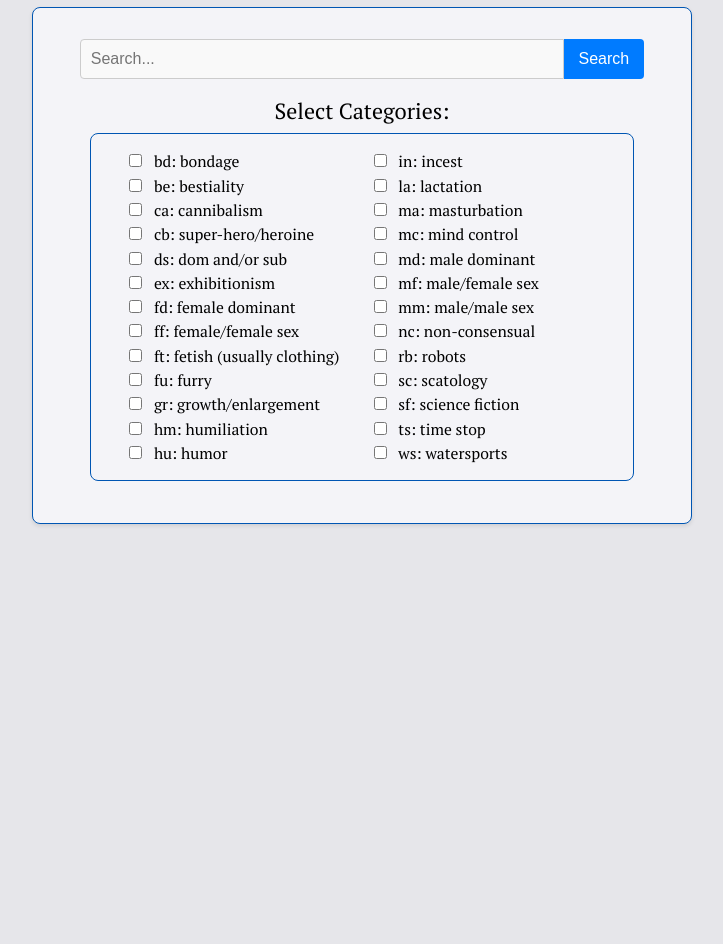
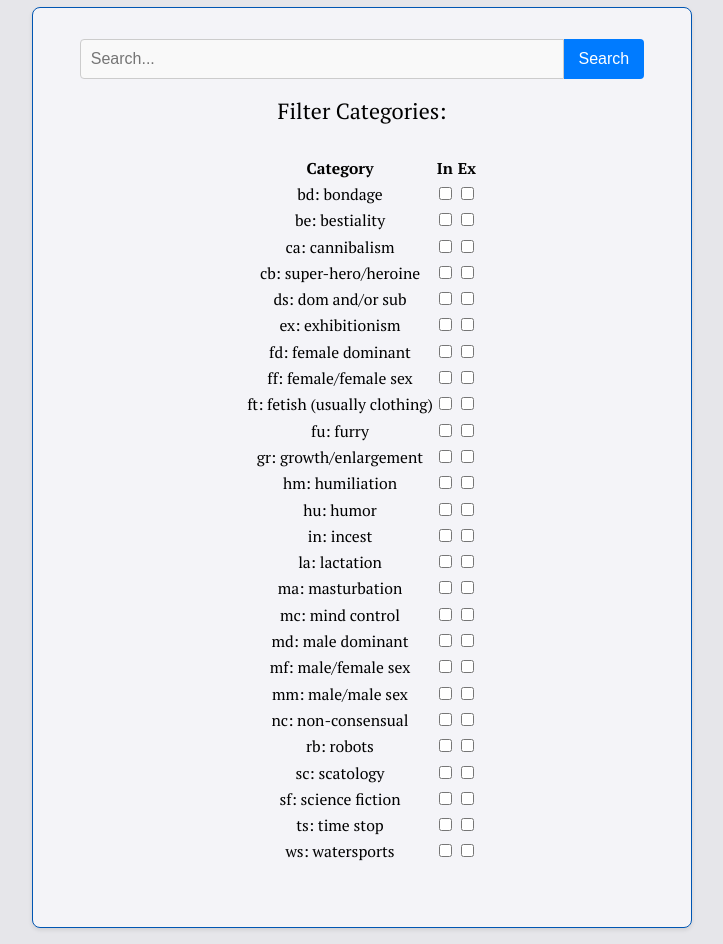
Before and after one commit to nighthxd/mcstories-search-v2, a website: page public/index.html in a window 1280 px wide. Shown: the part 340-1284 px from the top of the page, without its empty margins (278-1001 px from the left). Before the commit the page ends 879 px from the top, so only its background shows below. Drawn offline with Linux system fonts and the light colour scheme.

Commit message:
Adding Exclude

```diff
--- a/public/index.html
+++ b/public/index.html
@@ -34,62 +34,149 @@
 			<button onclick="handleSearchClick()" id="search-button">Search</button>
 		</div>
 
-		<h3>Select Categories:</h3>
-		<div class="categories">
-			<div class="category-group">
-				<input type="checkbox" id="bd" value="https://mcstories.com/Tags/bd.html">
-				<label for="bd">bd: bondage</label><br>
-				<input type="checkbox" id="be" value="https://mcstories.com/Tags/be.html">
-				<label for="be">be: bestiality</label><br>
-				<input type="checkbox" id="ca" value="https://mcstories.com/Tags/ca.html">
-				<label for="ca">ca: cannibalism</label><br>
-				<input type="checkbox" id="cb" value="https://mcstories.com/Tags/cb.html">
-				<label for="cb">cb: super-hero/heroine</label><br>
-				<input type="checkbox" id="ds" value="https://mcstories.com/Tags/ds.html">
-				<label for="ds">ds: dom and/or sub</label><br>
-				<input type="checkbox" id="ex" value="https://mcstories.com/Tags/ex.html">
-				<label for="ex">ex: exhibitionism</label><br>
-				<input type="checkbox" id="fd" value="https://mcstories.com/Tags/fd.html">
-				<label for="fd">fd: female dominant</label><br>
-				<input type="checkbox" id="ff" value="https://mcstories.com/Tags/ff.html">
-				<label for="ff">ff: female/female sex</label><br>
-				<input type="checkbox" id="ft" value="https://mcstories.com/Tags/ft.html">
-				<label for="ft">ft: fetish (usually clothing)</label><br>
-				<input type="checkbox" id="fu" value="https://mcstories.com/Tags/fu.html">
-				<label for="fu">fu: furry</label><br>
-				<input type="checkbox" id="gr" value="https://mcstories.com/Tags/gr.html">
-				<label for="gr">gr: growth/enlargement</label><br>
-				<input type="checkbox" id="hm" value="https://mcstories.com/Tags/hm.html">
-				<label for="hm">hm: humiliation</label><br>
-				<input type="checkbox" id="hu" value="https://mcstories.com/Tags/hu.html">
-				<label for="hu">hu: humor</label><br>
-				<input type="checkbox" id="in" value="https://mcstories.com/Tags/in.html">
-				<label for="in">in: incest</label><br>
-				<input type="checkbox" id="la" value="https://mcstories.com/Tags/la.html">
-				<label for="la">la: lactation</label><br>
-				<input type="checkbox" id="ma" value="https://mcstories.com/Tags/ma.html">
-				<label for="ma">ma: masturbation</label><br>
-				<input type="checkbox" id="mc" value="https://mcstories.com/Tags/mc.html">
-				<label for="mc">mc: mind control</label><br>
-				<input type="checkbox" id="md" value="https://mcstories.com/Tags/md.html">
-				<label for="md">md: male dominant</label><br>
-				<input type="checkbox" id="mf" value="https://mcstories.com/Tags/mf.html">
-				<label for="mf">mf: male/female sex</label><br>
-				<input type="checkbox" id="mm" value="https://mcstories.com/Tags/mm.html">
-				<label for="mm">mm: male/male sex</label><br>
-				<input type="checkbox" id="nc" value="https://mcstories.com/Tags/nc.html">
-				<label for="nc">nc: non-consensual</label><br>
-				<input type="checkbox" id="rb" value="https://mcstories.com/Tags/rb.html">
-				<label for="rb">rb: robots</label><br>
-				<input type="checkbox" id="sc" value="https://mcstories.com/Tags/sc.html">
-				<label for="sc">sc: scatology</label><br>
-				<input type="checkbox" id="sf" value="https://mcstories.com/Tags/sf.html">
-				<label for="sf">sf: science fiction</label><br>
-				<input type="checkbox" id="ts" value="https://mcstories.com/Tags/ts.html">
-				<label for="ts">ts: time stop</label><br>
-				<input type="checkbox" id="ws" value="https://mcstories.com/Tags/ws.html">
-				<label for="ws">ws: watersports</label><br>
-			</div>
+		<h3>Filter Categories:</h3>
+		<div class="category-filter-table">
+            <table>
+                <thead>
+                    <tr>
+                        <th>Category</th>
+                        <th>In</th>
+                        <th>Ex</th>
+                    </tr>
+                </thead>
+                <tbody>
+                    <tr>
+                        <td><label for="bd-in">bd: bondage</label></td>
+                        <td><input type="checkbox" id="bd-in" name="include_tag" value="bd"></td>
+                        <td><input type="checkbox" id="bd-ex" name="exclude_tag" value="bd"></td>
+                    </tr>
+                    <tr>
+                        <td><label for="be-in">be: bestiality</label></td>
+                        <td><input type="checkbox" id="be-in" name="include_tag" value="be"></td>
+                        <td><input type="checkbox" id="be-ex" name="exclude_tag" value="be"></td>
+                    </tr>
+                    <tr>
+                        <td><label for="ca-in">ca: cannibalism</label></td>
+                        <td><input type="checkbox" id="ca-in" name="include_tag" value="ca"></td>
+                        <td><input type="checkbox" id="ca-ex" name="exclude_tag" value="ca"></td>
+                    </tr>
+                    <tr>
+                        <td><label for="cb-in">cb: super-hero/heroine</label></td>
+                        <td><input type="checkbox" id="cb-in" name="include_tag" value="cb"></td>
+                        <td><input type="checkbox" id="cb-ex" name="exclude_tag" value="cb"></td>
+                    </tr>
+                    <tr>
+                        <td><label for="ds-in">ds: dom and/or sub</label></td>
+                        <td><input type="checkbox" id="ds-in" name="include_tag" value="ds"></td>
+                        <td><input type="checkbox" id="ds-ex" name="exclude_tag" value="ds"></td>
+                    </tr>
+                    <tr>
+                        <td><label for="ex-in">ex: exhibitionism</label></td>
+                        <td><input type="checkbox" id="ex-in" name="include_tag" value="ex"></td>
+                        <td><input type="checkbox" id="ex-ex" name="exclude_tag" value="ex"></td>
+                    </tr>
+                    <tr>
+                        <td><label for="fd-in">fd: female dominant</label></td>
+                        <td><input type="checkbox" id="fd-in" name="include_tag" value="fd"></td>
+                        <td><input type="checkbox" id="fd-ex" name="exclude_tag" value="fd"></td>
+                    </tr>
+                    <tr>
+                        <td><label for="ff-in">ff: female/female sex</label></td>
+                        <td><input type="checkbox" id="ff-in" name="include_tag" value="ff"></td>
+                        <td><input type="checkbox" id="ff-ex" name="exclude_tag" value="ff"></td>
+                    </tr>
+                    <tr>
+                        <td><label for="ft-in">ft: fetish (usually clothing)</label></td>
+                        <td><input type="checkbox" id="ft-in" name="include_tag" value="ft"></td>
+                        <td><input type="checkbox" id="ft-ex" name="exclude_tag" value="ft"></td>
+                    </tr>
+                    <tr>
+                        <td><label for="fu-in">fu: furry</label></td>
+                        <td><input type="checkbox" id="fu-in" name="include_tag" value="fu"></td>
+                        <td><input type="checkbox" id="fu-ex" name="exclude_tag" value="fu"></td>
+                    </tr>
+                    <tr>
+                        <td><label for="gr-in">gr: growth/enlargement</label></td>
+                        <td><input type="checkbox" id="gr-in" name="include_tag" value="gr"></td>
+                        <td><input type="checkbox" id="gr-ex" name="exclude_tag" value="gr"></td>
+                    </tr>
+                    <tr>
+                        <td><label for="hm-in">hm: humiliation</label></td>
+                        <td><input type="checkbox" id="hm-in" name="include_tag" value="hm"></td>
+                        <td><input type="checkbox" id="hm-ex" name="exclude_tag" value="hm"></td>
+                    </tr>
+                    <tr>
+                        <td><label for="hu-in">hu: humor</label></td>
+                        <td><input type="checkbox" id="hu-in" name="include_tag" value="hu"></td>
+                        <td><input type="checkbox" id="hu-ex" name="exclude_tag" value="hu"></td>
+                    </tr>
+                    <tr>
+                        <td><label for="in-in">in: incest</label></td>
+                        <td><input type="checkbox" id="in-in" name="include_tag" value="in"></td>
+                        <td><input type="checkbox" id="in-ex" name="exclude_tag" value="in"></td>
+                    </tr>
+                    <tr>
+                        <td><label for="la-in">la: lactation</label></td>
+                        <td><input type="checkbox" id="la-in" name="include_tag" value="la"></td>
+                        <td><input type="checkbox" id="la-ex" name="exclude_tag" value="la"></td>
+                    </tr>
+                    <tr>
+                        <td><label for="ma-in">ma: masturbation</label></td>
+                        <td><input type="checkbox" id="ma-in" name="include_tag" value="ma"></td>
+                        <td><input type="checkbox" id="ma-ex" name="exclude_tag" value="ma"></td>
+                    </tr>
+                    <tr>
+                        <td><label for="mc-in">mc: mind control</label></td>
+                        <td><input type="checkbox" id="mc-in" name="include_tag" value="mc"></td>
+                        <td><input type="checkbox" id="mc-ex" name="exclude_tag" value="mc"></td>
+                    </tr>
+                    <tr>
+                        <td><label for="md-in">md: male dominant</label></td>
+                        <td><input type="checkbox" id="md-in" name="include_tag" value="md"></td>
+                        <td><input type="checkbox" id="md-ex" name="exclude_tag" value="md"></td>
+                    </tr>
+                    <tr>
+                        <td><label for="mf-in">mf: male/female sex</label></td>
+                        <td><input type="checkbox" id="mf-in" name="include_tag" value="mf"></td>
+                        <td><input type="checkbox" id="mf-ex" name="exclude_tag" value="mf"></td>
+                    </tr>
+                    <tr>
+                        <td><label for="mm-in">mm: male/male sex</label></td>
+                        <td><input type="checkbox" id="mm-in" name="include_tag" value="mm"></td>
+                        <td><input type="checkbox" id="mm-ex" name="exclude_tag" value="mm"></td>
+                    </tr>
+                    <tr>
+                        <td><label for="nc-in">nc: non-consensual</label></td>
+                        <td><input type="checkbox" id="nc-in" name="include_tag" value="nc"></td>
+                        <td><input type="checkbox" id="nc-ex" name="exclude_tag" value="nc"></td>
+                    </tr>
+                    <tr>
+                        <td><label for="rb-in">rb: robots</label></td>
+                        <td><input type="checkbox" id="rb-in" name="include_tag" value="rb"></td>
+                        <td><input type="checkbox" id="rb-ex" name="exclude_tag" value="rb"></td>
+                    </tr>
+                    <tr>
+                        <td><label for="sc-in">sc: scatology</label></td>
+                        <td><input type="checkbox" id="sc-in" name="include_tag" value="sc"></td>
+                        <td><input type="checkbox" id="sc-ex" name="exclude_tag" value="sc"></td>
+                    </tr>
+                    <tr>
+                        <td><label for="sf-in">sf: science fiction</label></td>
+                        <td><input type="checkbox" id="sf-in" name="include_tag" value="sf"></td>
+                        <td><input type="checkbox" id="sf-ex" name="exclude_tag" value="sf"></td>
+                    </tr>
+                    <tr>
+                        <td><label for="ts-in">ts: time stop</label></td>
+                        <td><input type="checkbox" id="ts-in" name="include_tag" value="ts"></td>
+                        <td><input type="checkbox" id="ts-ex" name="exclude_tag" value="ts"></td>
+                    </tr>
+                    <tr>
+                        <td><label for="ws-in">ws: watersports</label></td>
+                        <td><input type="checkbox" id="ws-in" name="include_tag" value="ws"></td>
+                        <td><input type="checkbox" id="ws-ex" name="exclude_tag" value="ws"></td>
+                    </tr>
+                </tbody>
+            </table>
 		</div>
 
 		<div id="results-container">
```
Also changed, not shown: netlify/functions/scrape-categories.js (+92 -98 lines), netlify/functions/scrape.js (+94 -116 lines).
